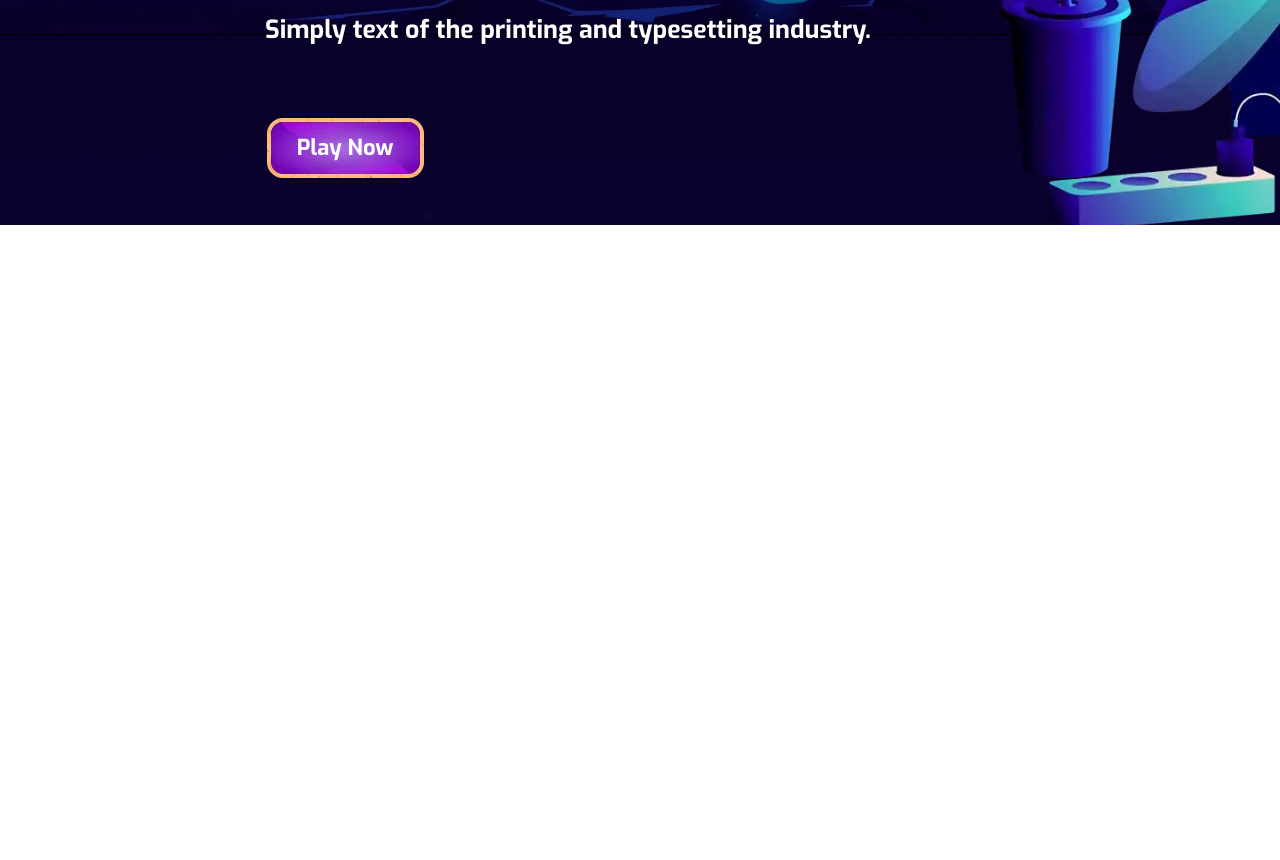
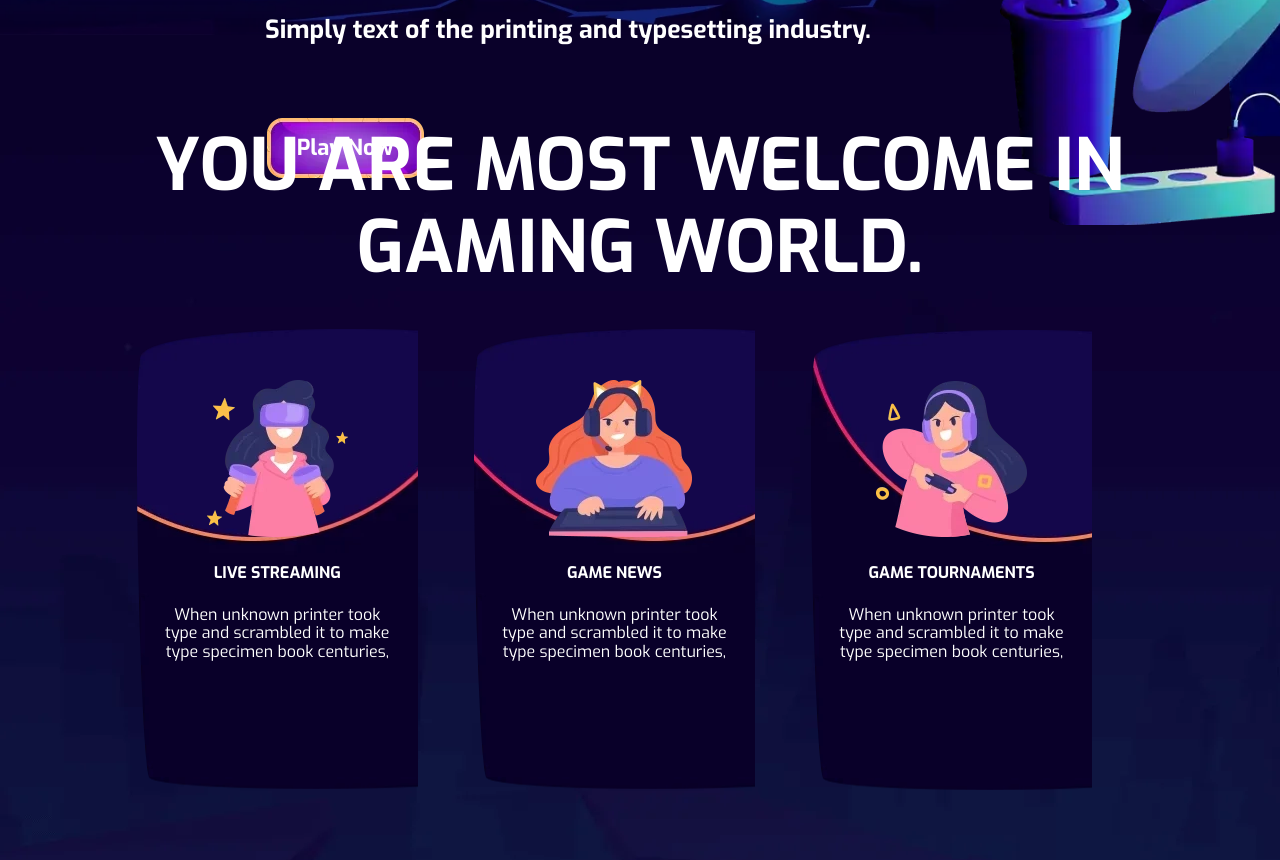
Before and after one commit to Nada8899/TeamEco, a plain HTML site: page Web Games/index.html in a window 1280 px wide. Shown: the part 765-1625 px from the top of the page. Before the commit the page ends 990 px from the top, so only its background shows below. Drawn offline with Linux system fonts and the light colour scheme.

Commit message:
ThreeImg

```diff
--- a/Web Games/Css/Style.css
+++ b/Web Games/Css/Style.css
@@ -40,7 +40,7 @@ header {
     /* background-color: blue; */
     background-image: url(/Photo/hero-bg1-82fc7416624f7e54a222475671a5e21d.webp);
     background-size: cover;
-    border-bottom: 1px solid black;
+
     font-weight: 600;
 
 }
@@ -105,3 +105,47 @@ header a
     line-height: 90px;
 }
 /* end_header-content */
+/* Start Three img */
+.Head2 {
+    padding-top: 7%;
+    font-size: 3em;
+    text-align: center;
+
+}
+#ThreeImg {
+    height: 100vh;
+    text-align: center;
+    padding-top: 3%;
+
+}
+
+#ThreeImg #ImgOne {
+    background-image: url(/Photo/gaming-world-bg1.webp);
+}
+
+#ThreeImg #ImgTwo{
+    background-image: url(/Photo/gaming-world-bg2.webp);
+}
+
+#ThreeImg #ImgThree{
+    background-image: url(/Photo/gaming-world-bg3.webp);
+}
+
+#ThreeImg .One {
+    margin-right: 4%;
+    display: inline-block;
+    width: 22%;
+    background-repeat: no-repeat;
+    padding-top: 4%;
+    height: inherit;
+}
+
+
+#ThreeImg .content{
+    padding: 8%;
+}
+#ThreeImg .content h4{
+    padding-bottom: 10%;
+
+}
+/* end Three img */
--- a/Web Games/index.html
+++ b/Web Games/index.html
@@ -45,5 +45,37 @@
     </header>
 
     <!-- End_Header -->
+      <!-- Start-main -->
+  <main>
+
+    <section>
+      <section class="Head2">
+        <h2>YOU ARE MOST WELCOME IN <br> GAMING WORLD.</h2>
+      </section>
+      <section id="ThreeImg">
+        <div id="ImgOne" class="One"><img src="/Photo/gaming-world1.webp" alt="">
+          <div  class="content">
+            <h4>LIVE STREAMING</h4>
+            <p>When unknown printer took type and scrambled it to make type specimen book centuries,</p>
+          </div>
+        </div>
+        <div id="ImgTwo" class="One"><img src="/Photo/gaming-world2.webp" alt="">
+          <div  class="content">
+            <h4>GAME NEWS</h4>
+            <p>When unknown printer took type and scrambled it to make type specimen book centuries,</p>
+          </div>
+        </div>
+        <div id="ImgThree" class="One"><img src="/Photo/gaming-world3.webp" alt="">
+          <div class="content">
+            <h4>GAME TOURNAMENTS</h4>
+            <p>When unknown printer took type and scrambled it to make type specimen book centuries,</p>
+          </div>
+        </div>
+
+
+      </section>
+    </section>
+    <hr>
+  </main>
   </body>
 </html>
```
